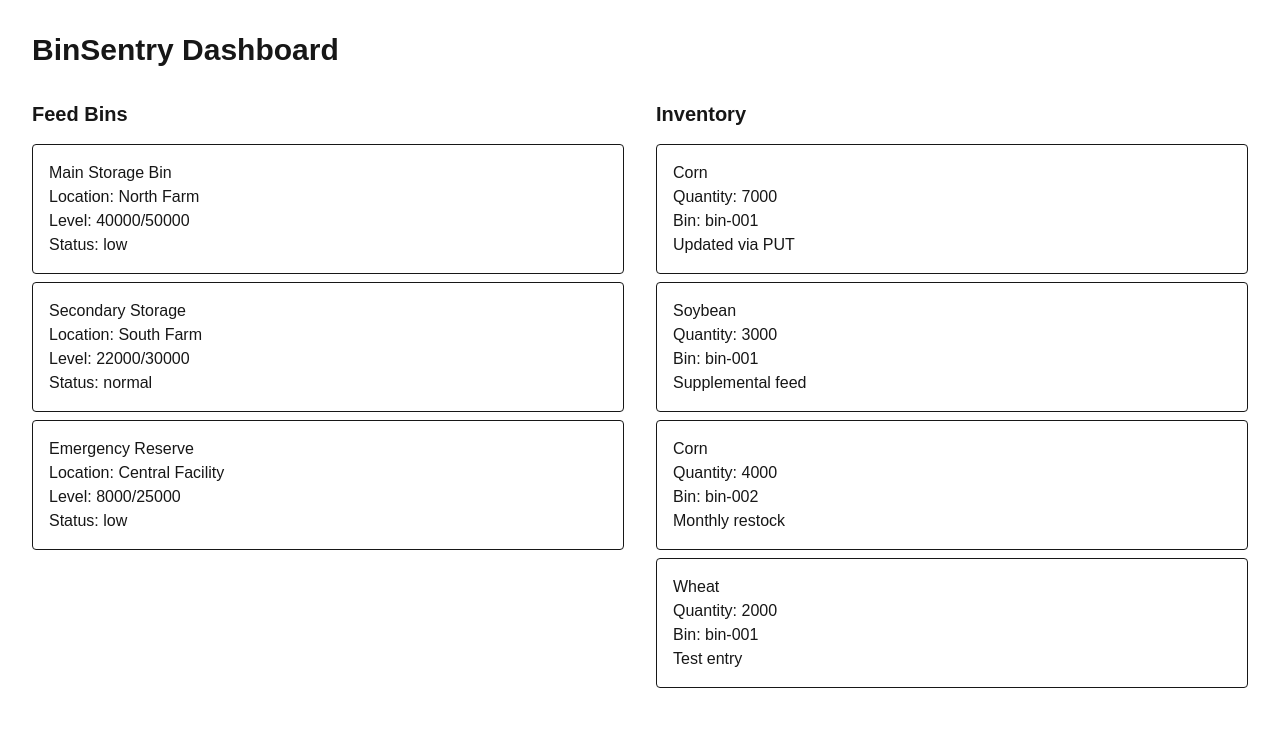
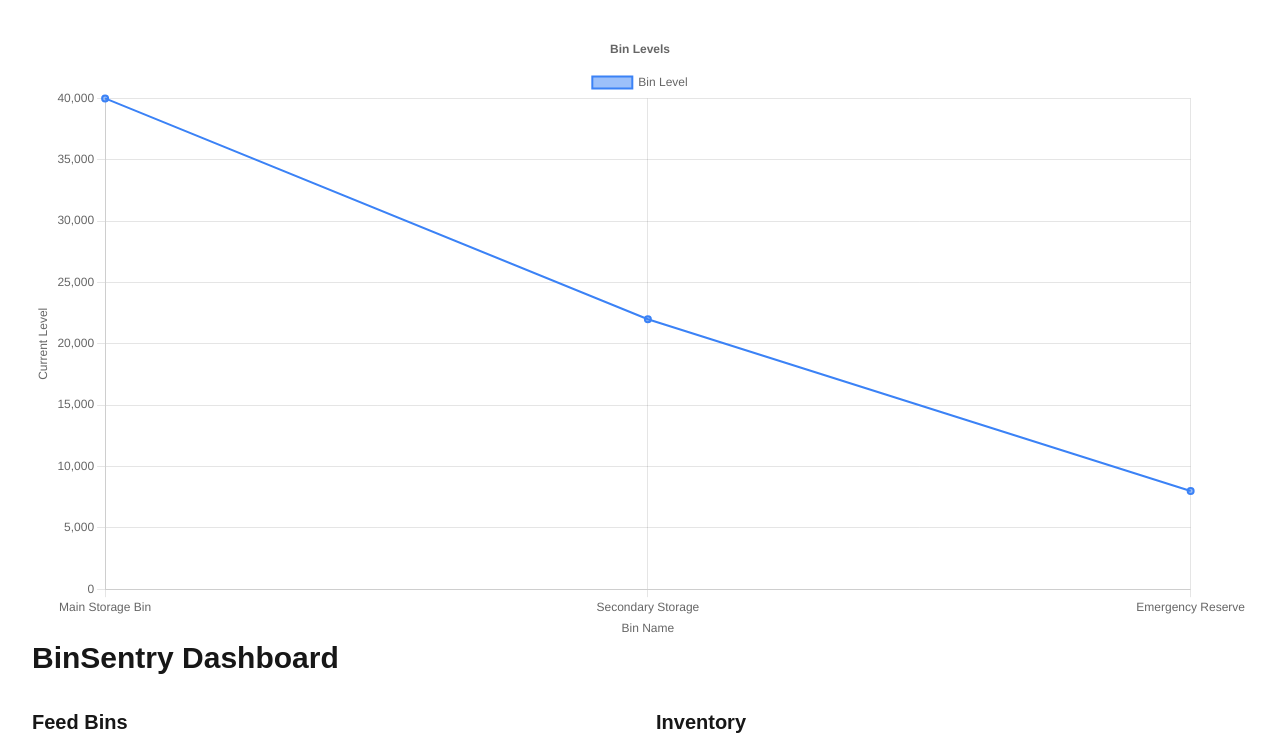
Before and after one commit to moj1987/binsentry-dashboard, a Next.js app: page /dashboard in a window 1280 px wide. Shown: the top 750 px of the page. Built offline with nearby package versions, Linux system fonts and the light colour scheme.

Commit message:
Add ChartJS

```diff
--- a/app/dashboard/page.js
+++ b/app/dashboard/page.js
@@ -1,16 +1,11 @@
 'use client';
 
 import { useState, useEffect } from 'react';
-import Link from 'next/link';
+import BinLevelChart from '../../components/charts/BinLevelChart';
 
 export default function Dashboard() {
   const [bins, setBins] = useState([]);
   const [inventory, setInventory] = useState([]);
-
-  useEffect(() => {
-    fetchBins();
-    fetchInventory();
-  }, []);
 
   const fetchBins = async () => {
     const response = await fetch('/api/bins');
@@ -24,8 +19,14 @@ export default function Dashboard() {
     setInventory(data);
   };
 
+  useEffect(() => {
+    fetchBins();
+    fetchInventory();
+  }, []);
+
   return (
     <div className="p-8">
+      <BinLevelChart data={bins} />
       <h1 className="text-3xl font-bold mb-8">BinSentry Dashboard</h1>
 
       <div className="grid grid-cols-2 gap-8">
--- /dev/null
+++ b/components/charts/BinLevelChart.js
@@ -0,0 +1,65 @@
+import { useRef, useEffect } from 'react';
+import {
+  Chart as ChartJS,
+  CategoryScale,
+  LinearScale,
+  PointElement,
+  LineElement,
+  Title,
+  Tooltip,
+  Legend,
+} from 'chart.js';
+import { Line } from 'react-chartjs-2';
+
+// Register Chart.js components
+ChartJS.register(
+  CategoryScale,
+  LinearScale,
+  PointElement,
+  LineElement,
+  Title,
+  Tooltip,
+  Legend
+);
+export default function BinLevelChart({ data }) {
+  const chartData = {
+    labels: data.map(item => item.name),
+    datasets: [{
+      label: 'Bin Level',
+      data: data.map(item => item.currentLevel),
+      backgroundColor: 'rgba(59, 130, 246, 0.5)',
+      borderColor: 'rgba(59, 130, 246, 1)',
+      borderWidth: 2,
+    }]
+  };
+
+  const options = {
+    responsive: true,
+    plugins: {
+      legend: {
+        position: 'top',
+      },
+      title: {
+        display: true,
+        text: 'Bin Levels'
+      }
+    },
+    scales: {
+      y: {
+        beginAtZero: true,
+        title: {
+          display: true,
+          text: 'Current Level'
+        }
+      },
+      x: {
+        title: {
+          display: true,
+          text: 'Bin Name'
+        }
+      }
+    }
+  };
+
+  return <Line data={chartData} options={options} />;
+}
```
Also changed, not shown: 1 other file (tests, documents, lock files or other folders).
